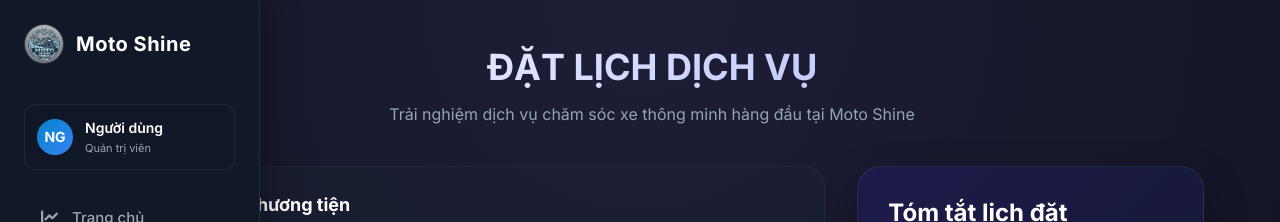
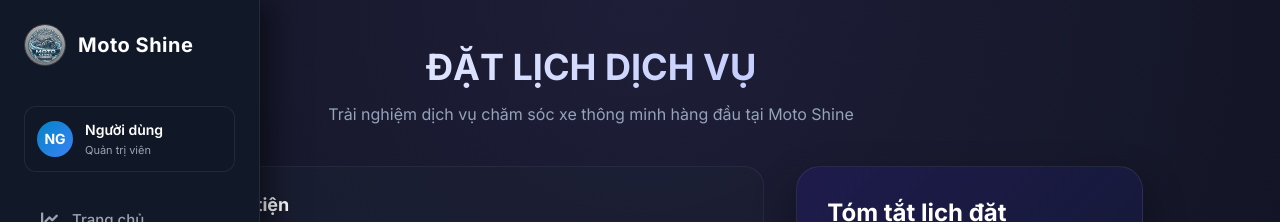
Before and after one commit to Nguyenhuukhanhduy15042005/SMARTCARWASHSYSTEM, a React (Vite) app in the folder Front-end/: page /booking in a window 1280 px wide. Shown: the top 222 px of the page. Built offline with nearby package versions, Linux system fonts and the light colour scheme; no server answers; sample sign-in values are in the browser's storage.

Commit message:
style: hide sidebar off-screen by default, slide in on hover over a left-edge handle, and prevent layout shifting

```diff
--- a/Front-end/src/components/Sidebar.css
+++ b/Front-end/src/components/Sidebar.css
@@ -1,4 +1,4 @@
-/* Sidebar.css - Premium Collapsible Sidebar Navigation Layout */
+/* Sidebar.css - Premium Hidden/Slide-out Sidebar Navigation Layout */
 
 :root {
   --bg-primary-portal: #0b0f19;
@@ -11,7 +11,7 @@
   --color-accent-hover-portal: #0369a1;
   --color-accent-glow-portal: rgba(2, 132, 199, 0.15);
 
-  --sidebar-collapsed-width: 76px;
+  --sidebar-trigger-width: 15px; /* Sleek vertical trigger zone */
   --sidebar-expanded-width: 260px;
 }
 
@@ -34,7 +34,7 @@
 }
 
 .portal-main-content {
-  margin-left: var(--sidebar-collapsed-width) !important;
+  margin-left: var(--sidebar-trigger-width) !important;
   margin-right: auto !important;
   flex: 1;
   min-height: 100vh;
@@ -42,15 +42,17 @@
   flex-direction: column;
   padding: 30px;
   box-sizing: border-box;
-  width: calc(100vw - var(--sidebar-collapsed-width)) !important;
+  width: calc(100vw - var(--sidebar-trigger-width)) !important;
   transition: margin-left 0.3s cubic-bezier(0.4, 0, 0.2, 1), width 0.3s cubic-bezier(0.4, 0, 0.2, 1);
 }
 
-/* Sidebar Box - Fixed and Hoverable */
+/* Sidebar Box - Hidden off-screen, slides in on hover */
 .admin-sidebar {
-  width: var(--sidebar-collapsed-width);
-  background-color: var(--bg-secondary-portal);
-  border-right: 1px solid var(--border-color-portal);
+  width: var(--sidebar-expanded-width);
+  background-color: rgba(17, 24, 39, 0.2); /* Semi-transparent when collapsed */
+  backdrop-filter: blur(0px);
+  -webkit-backdrop-filter: blur(0px);
+  border-right: 1px solid transparent;
   display: flex;
   flex-direction: column;
   position: fixed;
@@ -58,15 +60,46 @@
   bottom: 0;
   left: 0;
   z-index: 999;
-  padding: 24px 10px; /* Center elements nicely when collapsed */
-  box-shadow: 10px 0 30px rgba(0, 0, 0, 0.3);
-  transition: width 0.3s cubic-bezier(0.4, 0, 0.2, 1), padding 0.3s cubic-bezier(0.4, 0, 0.2, 1);
-  overflow: hidden;
+  padding: 24px;
+  box-shadow: none; /* No shadow when collapsed */
+
+  /* Slide off-screen by default, leaving only the trigger strip visible */
+  transform: translateX(calc(-100% + var(--sidebar-trigger-width)));
+  transition: transform 0.3s cubic-bezier(0.4, 0, 0.2, 1),
+              background-color 0.3s ease,
+              backdrop-filter 0.3s ease,
+              border-color 0.3s ease,
+              box-shadow 0.3s ease;
+
+  cursor: pointer;
 }
 
+/* Slide in when hovered */
 .admin-sidebar:hover {
-  width: var(--sidebar-expanded-width);
-  padding: 24px;
+  transform: translateX(0);
+  background-color: var(--bg-secondary-portal);
+  backdrop-filter: blur(20px);
+  -webkit-backdrop-filter: blur(20px);
+  border-color: var(--border-color-portal);
+  box-shadow: 10px 0 30px rgba(0, 0, 0, 0.5);
+  cursor: default;
+}
+
+/* Vertical indicator strip on the trigger edge */
+.admin-sidebar::after {
+  content: '';
+  position: absolute;
+  top: 0;
+  right: 0;
+  bottom: 0;
+  width: 3px;
+  background: linear-gradient(to bottom, transparent, var(--color-accent-portal), transparent);
+  opacity: 0.4;
+  transition: opacity 0.3s;
+}
+
+.admin-sidebar:hover::after {
+  opacity: 0;
 }
 
 /* Brand header */
@@ -78,33 +111,19 @@
   font-weight: 800;
   color: #fff;
   letter-spacing: 0.5px;
-  margin-bottom: 35px;
+  margin-bottom: 30px;
   text-decoration: none;
-  padding: 0 10px;
-  transition: padding 0.3s ease;
-  white-space: nowrap;
   flex-shrink: 0;
 }
 
-.admin-sidebar:hover .admin-sidebar-brand {
-  padding: 0;
-}
-
-.admin-sidebar-brand span {
-  opacity: 0;
-  visibility: hidden;
-  transition: opacity 0.2s ease, visibility 0.2s;
-}
-
-.admin-sidebar:hover .admin-sidebar-brand span {
-  opacity: 1;
-  visibility: visible;
-  transition-delay: 0.05s;
+.admin-sidebar-brand i {
+  color: var(--color-accent-portal);
+  font-size: 24px;
 }
 
 .sidebar-logo-img {
-  height: 40px;
-  width: 40px;
+  height: 42px;
+  width: 42px;
   object-fit: cover;
   border-radius: 50%;
   border: 1px solid rgba(255, 255, 255, 0.15);
@@ -116,21 +135,15 @@
   display: flex;
   align-items: center;
   gap: 12px;
-  padding: 10px;
+  padding: 12px;
   background: var(--bg-card-portal);
   border: 1px solid var(--border-color-portal);
   border-radius: 12px;
   margin-bottom: 25px;
   text-decoration: none;
   color: white;
-  transition: all 0.3s ease;
-  white-space: nowrap;
+  transition: all 0.2s ease;
   flex-shrink: 0;
-  overflow: hidden;
-}
-
-.admin-sidebar:hover .sidebar-user-info {
-  padding: 12px;
 }
 
 .sidebar-user-info:hover {
@@ -156,15 +169,6 @@
   display: flex;
   flex-direction: column;
   overflow: hidden;
-  opacity: 0;
-  visibility: hidden;
-  transition: opacity 0.2s ease, visibility 0.2s;
-}
-
-.admin-sidebar:hover .sidebar-user-details {
-  opacity: 1;
-  visibility: visible;
-  transition-delay: 0.05s;
 }
 
 .sidebar-username {
@@ -194,8 +198,8 @@
 .admin-menu-item {
   display: flex;
   align-items: center;
-  gap: 16px;
-  padding: 12px 14px;
+  gap: 12px;
+  padding: 12px 16px;
   color: var(--text-secondary-portal);
   text-decoration: none;
   font-size: 15px;
@@ -204,11 +208,6 @@
   transition: all 0.25s cubic-bezier(0.4, 0, 0.2, 1);
   cursor: pointer;
   white-space: nowrap;
-  overflow: hidden;
-}
-
-.admin-sidebar:hover .admin-menu-item {
-  padding: 12px 16px;
 }
 
 .admin-menu-item:hover, .admin-menu-item.active {
@@ -228,18 +227,6 @@
   flex-shrink: 0;
 }
 
-.admin-menu-item span {
-  opacity: 0;
-  visibility: hidden;
-  transition: opacity 0.2s ease, visibility 0.2s;
-}
-
-.admin-sidebar:hover .admin-menu-item span {
-  opacity: 1;
-  visibility: visible;
-  transition-delay: 0.05s;
-}
-
 .admin-sidebar-footer {
   margin-top: auto;
   border-top: 1px solid var(--border-color-portal);
```
